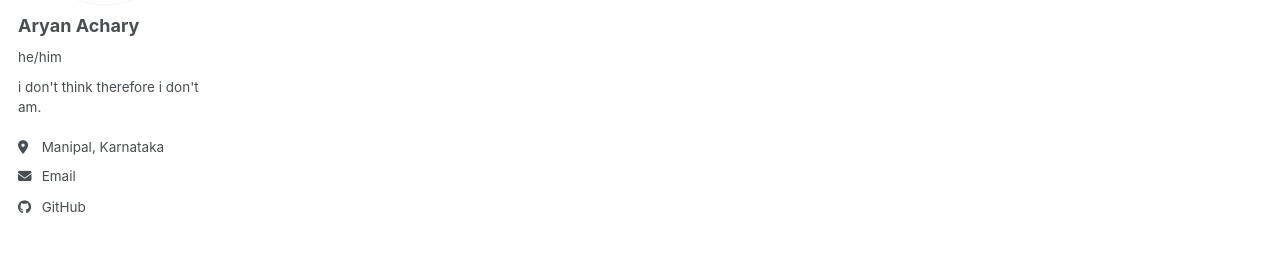
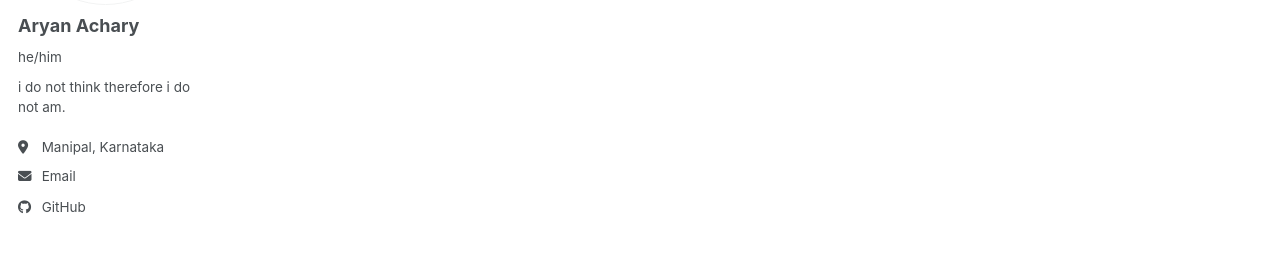
Before and after one commit to Aryan241/Aryan241.github.io, a Jekyll site: the page built from _pages/category-archive.html, in a window 1280 px wide. Shown: the part 269-540 px from the top of the page. Built offline with Jekyll 4.4.1, drawn with Linux system fonts in a browser that asks for light colours; a script bundle is joined from its source files by our own code; library files that are not in the unit come from our copies.

Commit message:
Update _config.yml

```diff
--- a/_config.yml
+++ b/_config.yml
@@ -26,7 +26,7 @@ author:
   avatar           : "my_profile.webp"
   name             : "Aryan Achary"
   pronouns         : "he/him"
-  bio              : "i don't think therefore i don't am."
+  bio              : "i do not think therefore i do not am."
   location         : "Manipal, Karnataka"
   #employer         : "Red Brick University"
   #uri              : # URL
```
